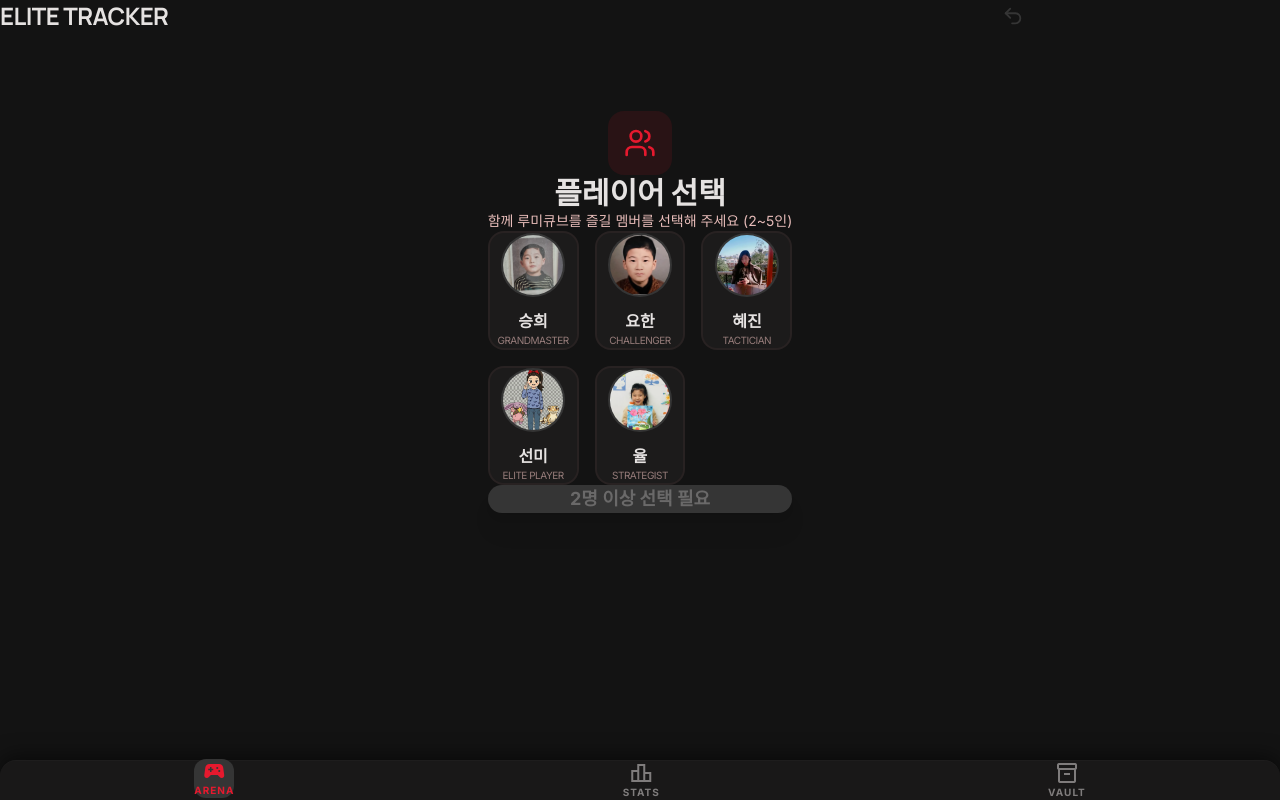
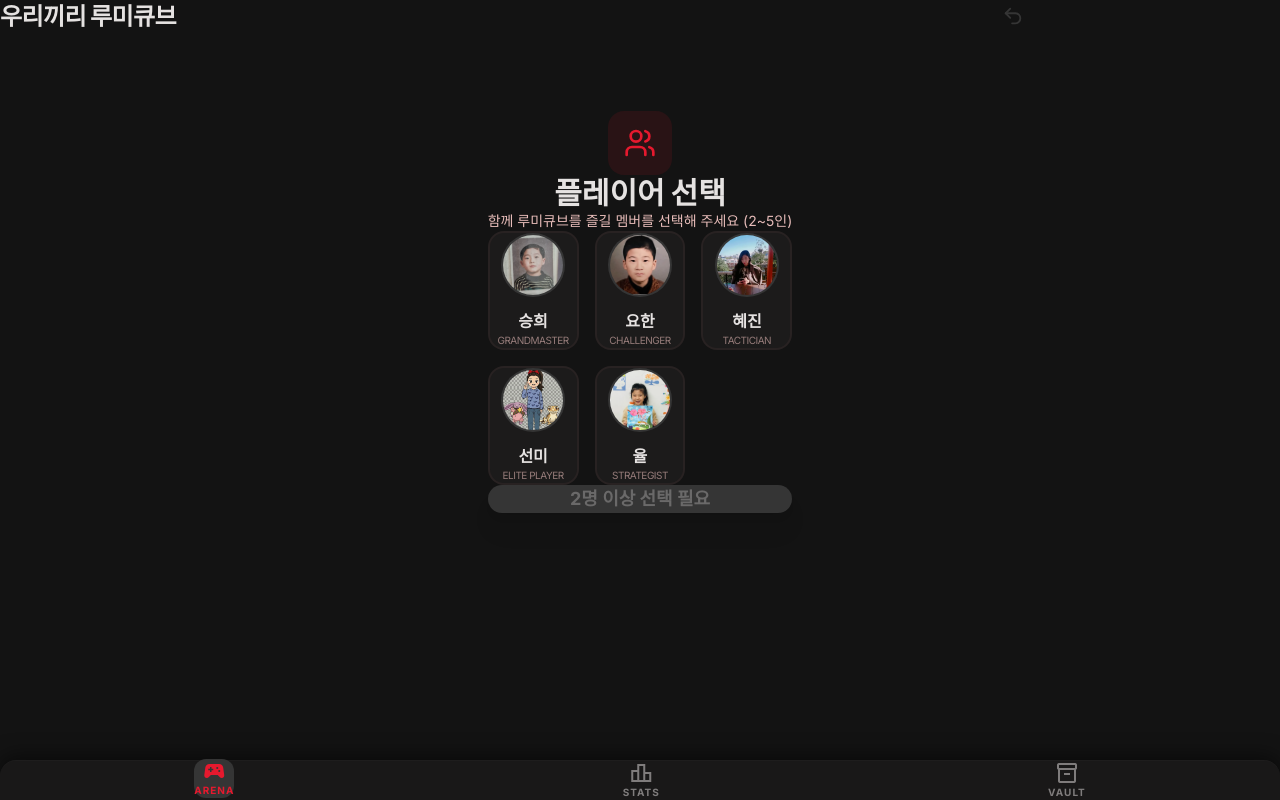
Before and after one commit to allbonykm/rummikub, a React (Vite) app: page / in a window 1280 px wide. Built offline with nearby package versions, Linux system fonts and the light colour scheme; no server answers.

Commit message:
docs: update app title to 우리끼리 루미큐브

```diff
--- a/index.html
+++ b/index.html
@@ -4,11 +4,11 @@
     <meta charset="UTF-8" />
     <link rel="icon" type="image/svg+xml" href="/favicon.svg" />
     <meta name="viewport" content="width=device-width, initial-scale=1.0, maximum-scale=1.0, user-scalable=no" />
-    <meta name="description" content="루미큐브 경기 타이머 및 통계 트래커 - ELITE TRACKER" />
+    <meta name="description" content="루미큐브 경기 타이머 및 통계 트래커 - 우리끼리 루미큐브" />
     <meta name="theme-color" content="#131313" />
     <meta name="apple-mobile-web-app-capable" content="yes" />
     <meta name="apple-mobile-web-app-status-bar-style" content="black-translucent" />
-    <title>ELITE TRACKER - 루미큐브 마스터 트래커</title>
+    <title>우리끼리 루미큐브 - 루미큐브 마스터 트래커</title>
     <!-- Fonts -->
     <link rel="preconnect" href="https://fonts.googleapis.com" />
     <link rel="preconnect" href="https://fonts.gstatic.com" crossorigin />
--- a/src/components/Layout/Navigation.jsx
+++ b/src/components/Layout/Navigation.jsx
@@ -10,7 +10,7 @@ export function TopNav({ onUndo, canUndo, onReset, isGameActive }) {
     <nav className="bg-surface flex justify-between items-center w-full px-6 py-4 sticky top-0 z-50 max-w-5xl mx-auto">
       <div className="flex items-center gap-4">
         <h1 className="text-2xl font-bold tracking-tight font-headline text-on-background">
-          ELITE TRACKER
+          우리끼리 루미큐브
         </h1>
       </div>
       <div className="flex items-center gap-6">
```
